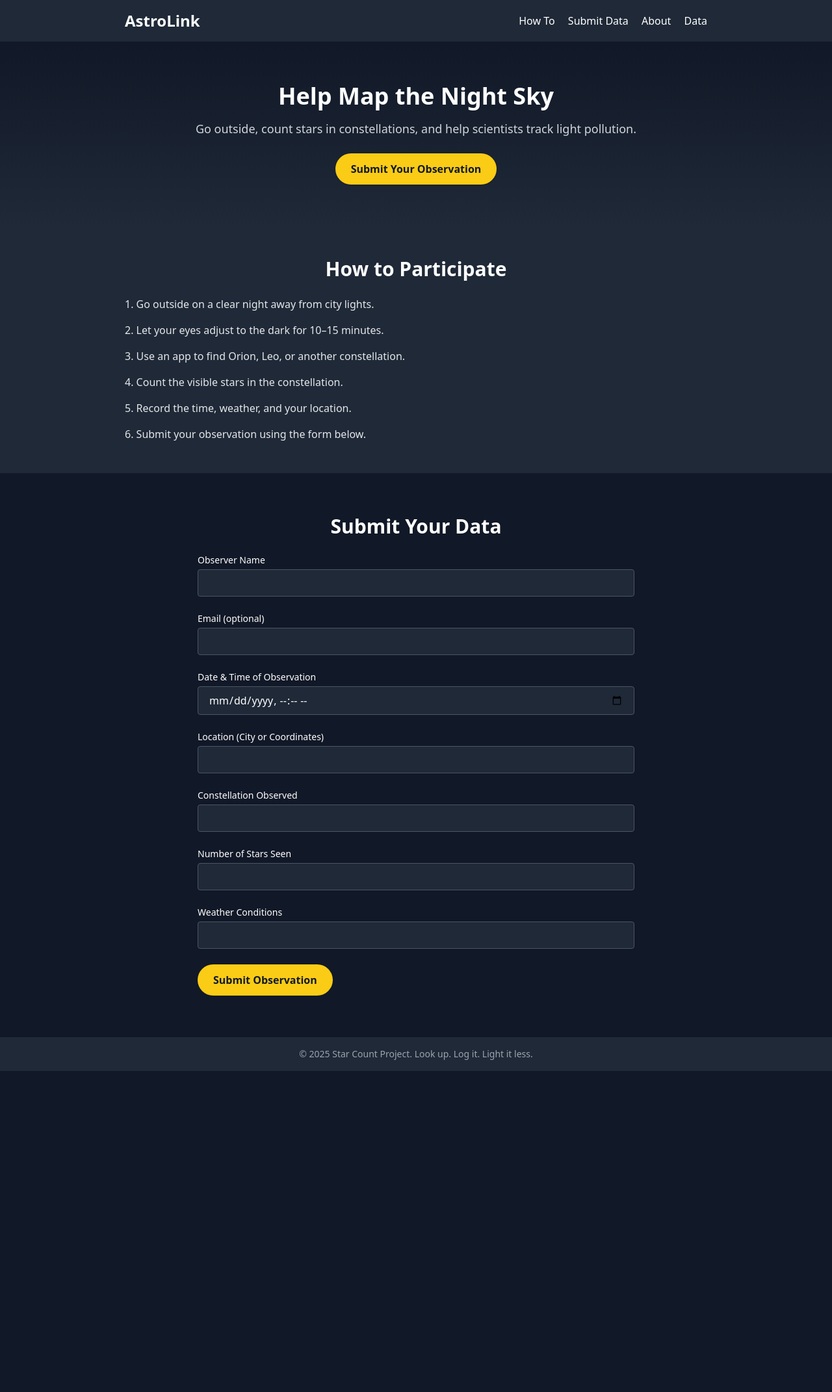
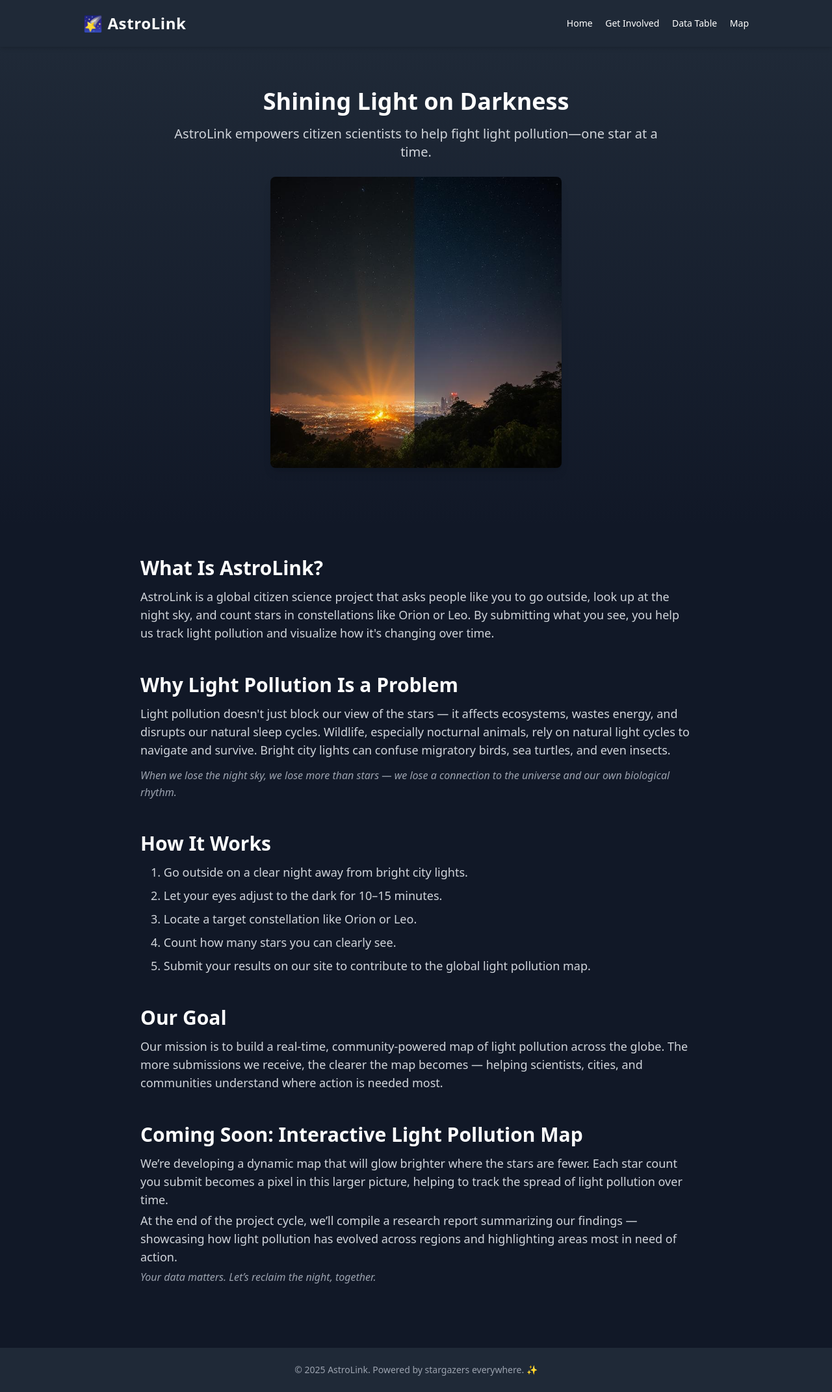
Before and after one commit to SoniDhenuva/AstroLink, a Flask app: page / in a window 1280 px wide. Shown: the whole page at 65% size. Before the commit the page ends 1648 px from the top, so only its background shows below. Run offline with Flask 3, Linux system fonts and the light colour scheme; some libraries are stand-ins or nearby versions.

Commit message:
some pages moving around

```diff
--- a/Frontend/main.py
+++ b/Frontend/main.py
@@ -39,9 +39,13 @@ def submit():
 
     return jsonify({"message": "Observation submitted successfully!"}), 200
 
-@app.route('/about')
-def about():
-    return render_template('about.html')
+@app.route('/map')
+def map():
+    return render_template('map.html')
+
+@app.route('/howto')
+def howto():
+    return render_template('howtosubmit.html')
 
 @app.route('/data')
 def data():
--- a/Frontend/templates/index.html
+++ b/Frontend/templates/index.html
@@ -1,95 +1,95 @@
 <!DOCTYPE html>
 <html lang="en">
+
 <head>
   <meta charset="UTF-8" />
   <meta name="viewport" content="width=device-width, initial-scale=1.0" />
-    <title>Star Count: Light Pollution Mapping</title>
+  <title>About - AstroLink</title>
   <script src="https://cdn.tailwindcss.com"></script>
 </head>
-  <body class="bg-gray-900 text-white font-sans">
+
+<body class="bg-gray-900 text-white font-sans leading-relaxed">
   <!-- Header -->
-    <header class="bg-gray-800 p-4 shadow">
-      <div class="max-w-4xl mx-auto flex justify-between items-center">
-        <h1 class="text-2xl font-bold">AstroLink</h1>
-        <nav>
-          <a href="#how" class="ml-4 hover:text-yellow-400">How To</a>
-          <a href="#submit" class="ml-4 hover:text-yellow-400">Submit Data</a>
-          <a href="/about" class="ml-4 hover:text-yellow-400">About</a>
-          <a href="/data" class="ml-4 hover:text-yellow-400">Data</a>
-
+  <header class="bg-gray-800 p-5 shadow-md sticky top-0 z-50">
+    <div class="max-w-5xl mx-auto flex justify-between items-center">
+      <h1 class="text-2xl font-bold tracking-wide">🌠 AstroLink</h1>
+      <nav class="space-x-4 text-sm">
+        <a href="/" class="hover:text-yellow-400">Home</a>
+        <a href="/howto" class="hover:text-yellow-400">Get Involved</a>
+        <a href="/data" class="hover:text-yellow-400">Data Table</a>
+        <a href="/map" class="hover:text-yellow-400">Map</a>
       </nav>
     </div>
   </header>
 
-    <!-- Hero -->
-    <section class="text-center py-16 px-4 bg-gradient-to-b from-gray-900 to-gray-800">
+  <!-- Hero Banner -->
+  <section class="bg-gradient-to-b from-gray-800 to-gray-900 py-16 text-center px-6">
     <div class="max-w-3xl mx-auto">
-        <h2 class="text-4xl font-bold mb-4">Help Map the Night Sky</h2>
-        <p class="text-lg text-gray-300">
-          Go outside, count stars in constellations, and help scientists track light pollution.
+      <h2 class="text-4xl font-extrabold mb-4">Shining Light on Darkness</h2>
+      <p class="text-xl text-gray-300">
+        AstroLink empowers citizen scientists to help fight light pollution—one star at a time.
       </p>
-        <a href="#submit" class="mt-6 inline-block bg-yellow-400 text-gray-900 font-semibold px-6 py-3 rounded-full shadow hover:bg-yellow-300 transition">Submit Your Observation</a>
     </div>
+    <!-- Image Suggestion: Dark sky image with stars vs. city glow comparison -->
+    <img src="picture1.jpg" class="w-full max-w-md mx-auto rounded-lg shadow-lg my-6" />
+
   </section>
 
-    <!-- How To Participate -->
-    <section id="how" class="py-12 px-4 bg-gray-800">
-      <div class="max-w-4xl mx-auto">
-        <h3 class="text-3xl font-semibold mb-6 text-center">How to Participate</h3>
-        <ol class="list-decimal list-inside text-gray-200 space-y-4">
-          <li>Go outside on a clear night away from city lights.</li>
-          <li>Let your eyes adjust to the dark for 10–15 minutes.</li>
-          <li>Use an app to find Orion, Leo, or another constellation.</li>
-          <li>Count the visible stars in the constellation.</li>
-          <li>Record the time, weather, and your location.</li>
-          <li>Submit your observation using the form below.</li>
-        </ol>
-      </div>
+  <!-- About Section -->
+  <main class="max-w-4xl mx-auto px-6 py-12 space-y-12">
+    <section>
+      <h3 class="text-3xl font-semibold mb-3">What Is AstroLink?</h3>
+      <p class="text-gray-300 text-lg">
+        AstroLink is a global citizen science project that asks people like you to go outside, look up at the night sky, and count stars in constellations like Orion or Leo. By submitting what you see, you help us track light pollution and visualize how it's changing over time.
+      </p>
+      <!-- Image Suggestion: Diagram or illustration showing people stargazing in different places -->
     </section>
 
-    <!-- Submit Data Form -->
-    <section id="submit" class="py-16 px-4 bg-gray-900 text-white">
-      <div class="max-w-2xl mx-auto">
-        <h3 class="text-3xl font-semibold text-center mb-6">Submit Your Data</h3>
-        <form action="/submit" method="POST" class="space-y-6">
-          <div>
-            <label class="block mb-1 text-sm">Observer Name</label>
-            <input type="text" name="name" class="w-full px-4 py-2 rounded bg-gray-800 border border-gray-600 focus:outline-none focus:ring-2 focus:ring-yellow-400" required />
-          </div>
-          <div>
-            <label class="block mb-1 text-sm">Email (optional)</label>
-            <input type="email" name="email" class="w-full px-4 py-2 rounded bg-gray-800 border border-gray-600 focus:outline-none focus:ring-2 focus:ring-yellow-400" />
-          </div>
-          <div>
-            <label class="block mb-1 text-sm">Date & Time of Observation</label>
-            <input type="datetime-local" name="datetime" class="w-full px-4 py-2 rounded bg-gray-800 border border-gray-600 focus:outline-none focus:ring-2 focus:ring-yellow-400" required />
-          </div>
-          <div>
-            <label class="block mb-1 text-sm">Location (City or Coordinates)</label>
-            <input type="text" name="location" class="w-full px-4 py-2 rounded bg-gray-800 border border-gray-600 focus:outline-none focus:ring-2 focus:ring-yellow-400" required />
-          </div>
-          <div>
-            <label class="block mb-1 text-sm">Constellation Observed</label>
-            <input type="text" name="constellation" class="w-full px-4 py-2 rounded bg-gray-800 border border-gray-600 focus:outline-none focus:ring-2 focus:ring-yellow-400" required />
-          </div>
-          <div>
-            <label class="block mb-1 text-sm">Number of Stars Seen</label>
-            <input type="number" name="star_count" class="w-full px-4 py-2 rounded bg-gray-800 border border-gray-600 focus:outline-none focus:ring-2 focus:ring-yellow-400" required />
-          </div>
-          <div>
-            <label class="block mb-1 text-sm">Weather Conditions</label>
-            <input type="text" name="weather" class="w-full px-4 py-2 rounded bg-gray-800 border border-gray-600 focus:outline-none focus:ring-2 focus:ring-yellow-400" />
-          </div>
-          <button type="submit" class="bg-yellow-400 text-gray-900 font-bold px-6 py-3 rounded-full hover:bg-yellow-300 transition">
-            Submit Observation
-          </button>
-        </form>
-      </div>
+    <section>
+      <h3 class="text-3xl font-semibold mb-3">Why Light Pollution Is a Problem</h3>
+      <p class="text-gray-300 text-lg mb-3">
+        Light pollution doesn't just block our view of the stars — it affects ecosystems, wastes energy, and disrupts our natural sleep cycles. Wildlife, especially nocturnal animals, rely on natural light cycles to navigate and survive. Bright city lights can confuse migratory birds, sea turtles, and even insects.
+      </p>
+      <p class="text-gray-400 italic">When we lose the night sky, we lose more than stars — we lose a connection to the universe and our own biological rhythm.</p>
+      <!-- Image Suggestion: Infographic on effects of light pollution on wildlife and health -->
     </section>
 
+    <section>
+      <h3 class="text-3xl font-semibold mb-3">How It Works</h3>
+      <ul class="list-decimal list-inside text-gray-300 space-y-2 pl-4 text-lg">
+        <li>Go outside on a clear night away from bright city lights.</li>
+        <li>Let your eyes adjust to the dark for 10–15 minutes.</li>
+        <li>Locate a target constellation like Orion or Leo.</li>
+        <li>Count how many stars you can clearly see.</li>
+        <li>Submit your results on our site to contribute to the global light pollution map.</li>
+      </ul>
+      <!-- Image Suggestion: Simple step-by-step graphic or illustration showing these steps -->
+    </section>
+
+    <section>
+      <h3 class="text-3xl font-semibold mb-3">Our Goal</h3>
+      <p class="text-gray-300 text-lg">
+        Our mission is to build a real-time, community-powered map of light pollution across the globe. The more submissions we receive, the clearer the map becomes — helping scientists, cities, and communities understand where action is needed most.
+      </p>
+      <!-- Image Suggestion: Map wireframe or mockup showing areas of light pollution intensity -->
+    </section>
+
+    <section>
+      <h3 class="text-3xl font-semibold mb-3">Coming Soon: Interactive Light Pollution Map</h3>
+      <p class="text-gray-300 text-lg mb-1">
+        We’re developing a dynamic map that will glow brighter where the stars are fewer. Each star count you submit becomes a pixel in this larger picture, helping to track the spread of light pollution over time.
+    <p class="text-gray-300 text-lg mb-1">
+      At the end of the project cycle, we’ll compile a research report summarizing our findings — showcasing how light pollution has evolved across regions and highlighting areas most in need of action.
+    </p>
+    <p class="text-gray-400 italic">Your data matters. Let’s reclaim the night, together.</p>
+  </section>
+
+  </main>
+
   <!-- Footer -->
-    <footer class="bg-gray-800 py-4 text-center text-sm text-gray-400">
-      &copy; 2025 Star Count Project. Look up. Log it. Light it less.
+  <footer class="bg-gray-800 py-6 mt-12 text-center text-sm text-gray-400">
+    &copy; 2025 AstroLink. Powered by stargazers everywhere. ✨
   </footer>
 </body>
+
 </html>
```
Also changed, not shown: Frontend/templates/data.html (+9 -6 lines), Frontend/templates/howtosubmit.html (added, +159 -0 lines). Lines whose indentation alone changed are shown as unchanged.
